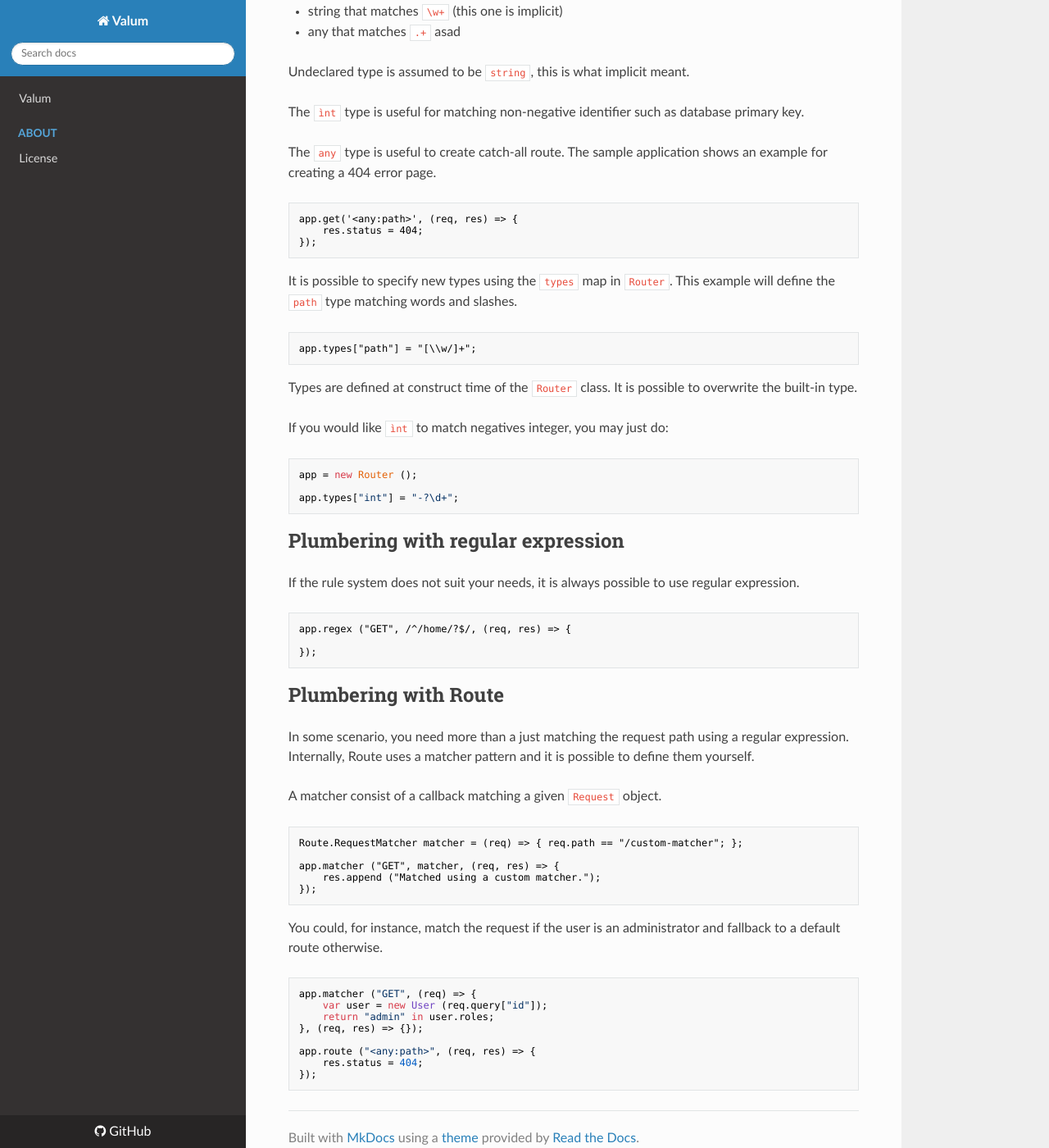
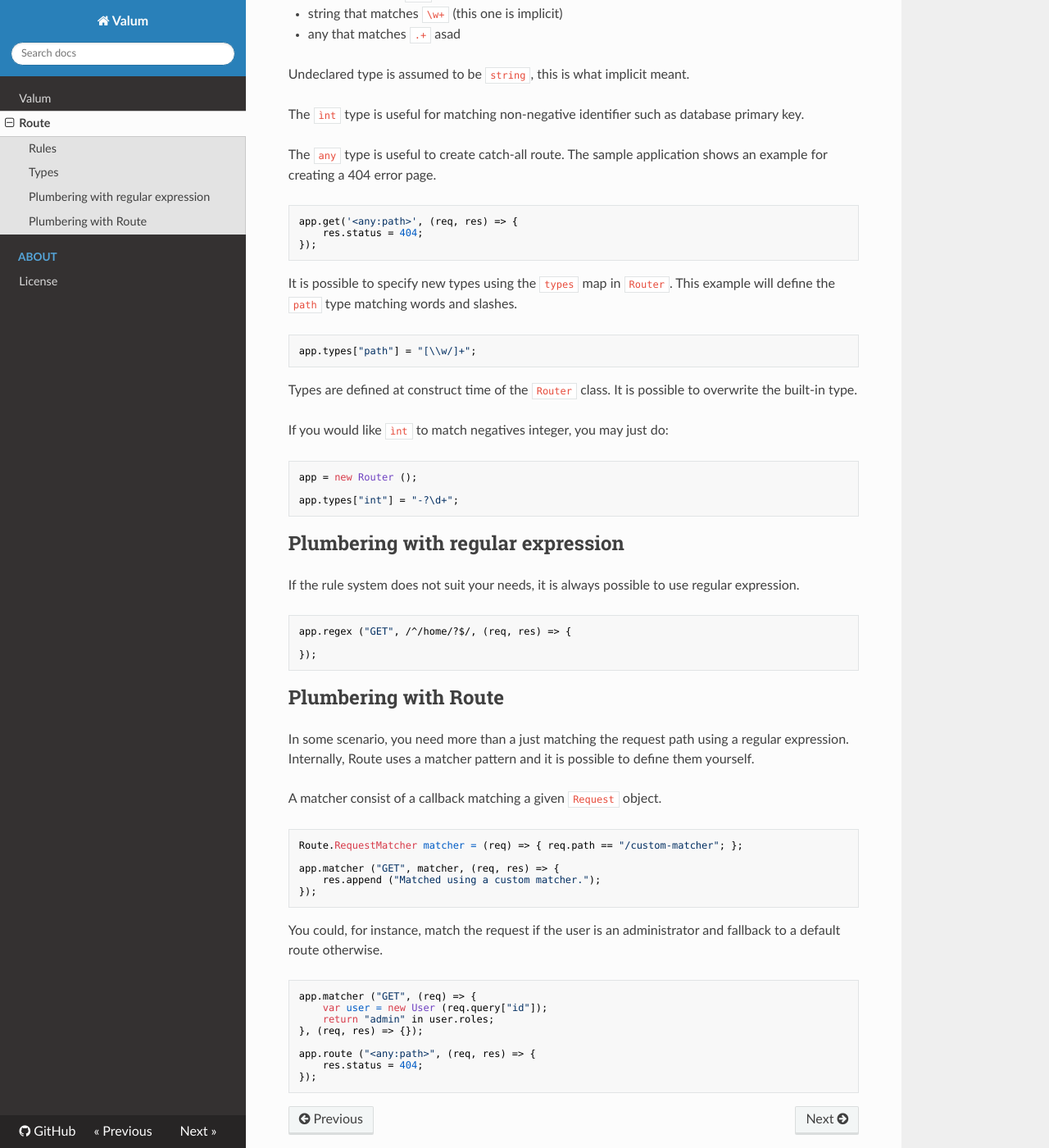
Before and after one commit to valum-framework/valum, an MkDocs documentation site: the page built from docs/route.md, in a window 1280 px wide and 1400 px high, scrolled down 827 px. Shown: the whole window at 82% size. Built offline with MkDocs 1.6.1, drawn with Linux system fonts in a browser that asks for light colours; nearby versions of some CDN libraries; old or Windows-style settings are respelled for this version of MkDocs; some of the changed text lies outside the part shown.

Commit message:
Exposes the route.md file for user documentation.
Fixes code coloring using java instead of vala, I belive it is not
supported by python markdown.

````diff
--- a/docs/route.md
+++ b/docs/route.md
@@ -11,9 +11,9 @@ This class implements the rule system designed to simplify regular expression.
 
 The following are rules examples:
 
- - /user
- - /user/<id>
- - /user/<int:id>
+ - `/user`
+ - `/user/<id>`
+ - `/user/<int:id>`
 
 These will respectively compile down to the following regular expressions
 
@@ -41,7 +41,7 @@ primary key.
 The `any` type is useful to create catch-all route. The sample application shows
 an example for creating a 404 error page.
 
-```vala
+```java
 app.get('<any:path>', (req, res) => {
     res.status = 404;
 });
@@ -50,7 +50,7 @@ app.get('<any:path>', (req, res) => {
 It is possible to specify new types using the `types` map in `Router`. This
 example will define the `path` type matching words and slashes.
 
-```vala
+```java
 app.types["path"] = "[\\w/]+";
 ```
 
@@ -58,7 +58,8 @@ Types are defined at construct time of the `Router` class. It is possible to
 overwrite the built-in type.
 
 If you would like `ìnt` to match negatives integer, you may just do:
-```
+
+```java
 app = new Router ();
 
 app.types["int"] = "-?\d+";
@@ -70,7 +71,7 @@ Plumbering with regular expression
 If the rule system does not suit your needs, it is always possible to use
 regular expression.
 
-```vala
+```java
 app.regex ("GET", /^/home/?$/, (req, res) => {
 
 });
@@ -85,7 +86,7 @@ to define them yourself.
 
 A matcher consist of a callback matching a given `Request` object.
 
-```vala
+```java
 Route.RequestMatcher matcher = (req) => { req.path == "/custom-matcher"; };
 
 app.matcher ("GET", matcher, (req, res) => {
@@ -96,7 +97,7 @@ app.matcher ("GET", matcher, (req, res) => {
 You could, for instance, match the request if the user is an administrator and
 fallback to a default route otherwise.
 
-```
+```java
 app.matcher ("GET", (req) => {
     var user = new User (req.query["id"]);
     return "admin" in user.roles;
--- a/mkdocs.yml
+++ b/mkdocs.yml
@@ -3,4 +3,5 @@ repo_url: https://github.com/antono/valum
 theme: readthedocs
 pages:
     - [index.md, Valum]
+    - [route.md, Route]
     - [about/gnu-lgpl-v3.0.md, About, License]
````
Also changed, not shown: README.md (+10 -10 lines).
